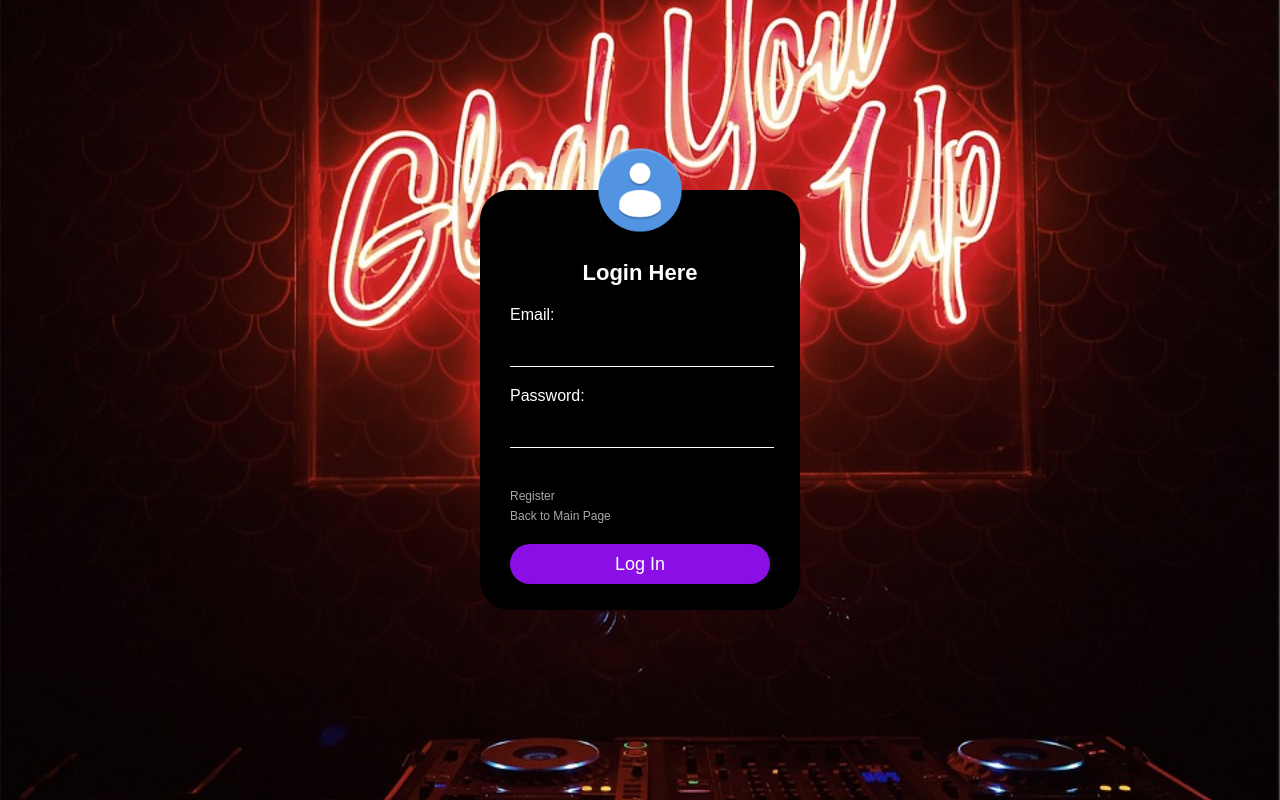
After one commit to ekaikas/Project_Team11, a PHP site: page /Login_Page.html in a window 1280 px wide. The commit adds this page. Run offline with PHP 8.4, Linux system fonts and the light colour scheme.

Commit message:
Login_v01
Login page was created
Login system was added.

```diff
--- /dev/null
+++ b/LOG_CSS.css
@@ -0,0 +1,122 @@
+body{
+    margin: 0;
+    padding: 0;
+    background: url(img/glad_u_came_up.jpg);
+    background-size: cover;
+    background-repeat: no-repeat;
+    background-position: center;
+    background-attachment: fixed;
+    font-family: sans-serif;
+}
+
+.loginbox
+{
+   width: 320px;
+   height: 420px;
+   background: #000;
+   color: #fff;
+   top: 50%;
+   left: 50%;
+   position: absolute;
+   transform: translate(-50%, -50%);
+   box-sizing: border-box;
+   padding: 70px 30px;
+   border-radius: 30px;
+
+}
+
+.avatar
+{
+    width: 100px;
+    height: 100px;
+    border-radius: 50%;
+    position: absolute;
+    top: -50px;
+    left: 110px;
+
+}
+h1
+{
+    margin: 0;
+    padding: 0 0 20px;
+    text-align: center;
+    font-size: 22px;
+}
+
+.loginbox p
+{
+    margin: 0;
+    padding: 0;
+    font-weight: bold;
+
+}
+
+.loginbox input
+{
+    width: 100%;
+    margin-bottom: 20px;
+
+}
+.loginbox input[type="email"], input[type="password"]
+{
+    border: none;
+    border-bottom: 1px solid #fff;
+    background: transparent;
+    outline: none;
+    height: 40px;
+    color: #fff;
+    font-size: 16px;
+}
+input:-webkit-autofill,
+input:-webkit-autofill:hover,
+input:-webkit-autofill:focus,
+input:-webkit-autofill:active  {
+    -webkit-box-shadow: 0 0 0 30px black inset !important;
+    -webkit-text-fill-color: white;
+}
+.loginbox input[type="submit"]
+{
+    border: none;
+    outline: none;
+    height: 40px;
+    background: #8b0fe4;
+    color: #fff;
+    font-size: 18px;
+    border-radius: 20px;
+}
+.loginbox input[type="submit"]:hover
+{
+    cursor: pointer;
+    background: #ffc107;
+    color: #000;
+}
+.loginbox a{
+    text-decoration: none;
+    font-size: 12px;
+    line-height: 20px;
+    color: darkgrey;
+}
+.loginbox a:hover{
+    color: #ffc107
+}
+
+.popup
+{
+    background: rgb(0, 0, 0.6);
+    width: 100%;
+    height: 100%;
+    position: absolute;
+    top: 0;
+    display: none;
+    justify-content: center;
+    align-items: center;
+}
+.popup-content
+{
+    height: 250px;
+    width: 500px;
+    background: white;
+    position: relative;
+    padding: 20px;
+    border-radius: 5px;
+}
--- /dev/null
+++ b/Login_Page.html
@@ -0,0 +1,34 @@
+<!DOCTYPE html>
+<html lang="en">
+
+<head>
+    <meta charset="UTF-8">
+    <meta http-equiv="X-UA-Compatible" content="IE=edge">
+    <meta name="viewport" content="width=device-width, initial-scale=1.0">
+    <title>Login Form</title>
+    <link rel="stylesheet" type="text/css" href="LOG_CSS.css">
+</head>
+
+<body>
+    <div class="loginbox">
+        <img src="img/avatar.png" alt="avatar image" class="avatar">
+        <h1>Login Here</h1>
+        <form name="form_login" method="post" action="">
+            Email: <input type="email" name="email"><br>
+            Password: <input type="password" name="password"><br>
+            <br>
+            <a href="#">Register</a>
+            <br>
+            <a href="#">Back to Main Page</a>
+            <br>
+            <br>
+            <input type="submit" value="Log In">
+        </form>
+    </div>
+
+
+
+
+</body>
+
+</html>
--- a/index.php
+++ b/index.php
@@ -55,7 +55,7 @@
                 </a>
             </li>
             <li>
-                <a class="log" href="#">login</a><a class="log" href="#">register</a>
+                <a class="log" href="Login_Page.php">login</a><a class="log" href="#">register</a>
             </li>
         </ul>
     </section>
--- a/logout.php
+++ b/logout.php
@@ -1,5 +1,5 @@
 <?php
     session_start();
     unset($_SESSION["id"]);  // where $_SESSION["nome"] is your own variable. if you do not have one use only this as follow **session_unset();**
-    header("Location: login.php");
+    header("Location: Index.php");
 ?>
--- /dev/null
+++ b/popup_login.js
@@ -0,0 +1,3 @@
+function togglePopup() {
+    document.getElementById("popup-1").classList.toggle("active");
+}
```
Also changed, not shown: Login_Page.php (added, +42 -0 lines), login.php (+10 -13 lines), registration.php (added, +47 -0 lines), Img/avatar.png (added), Img/glad_u_came_up.jpg (added).
